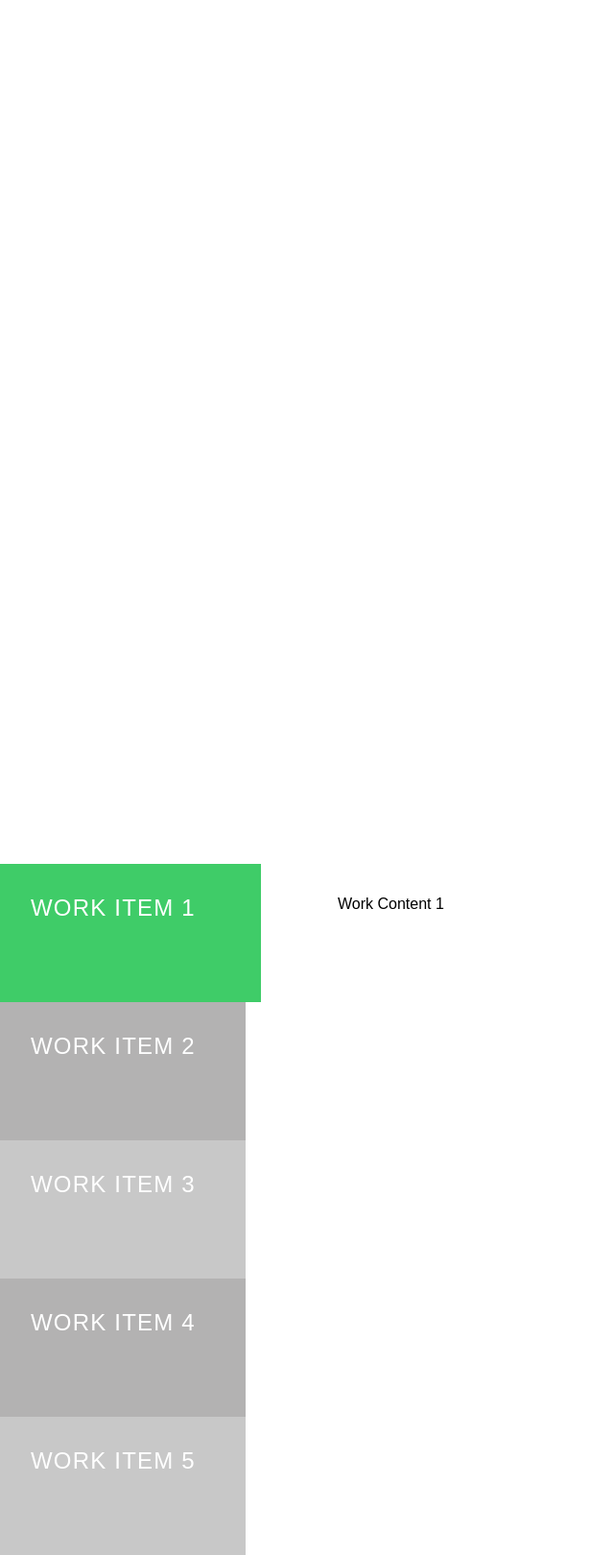
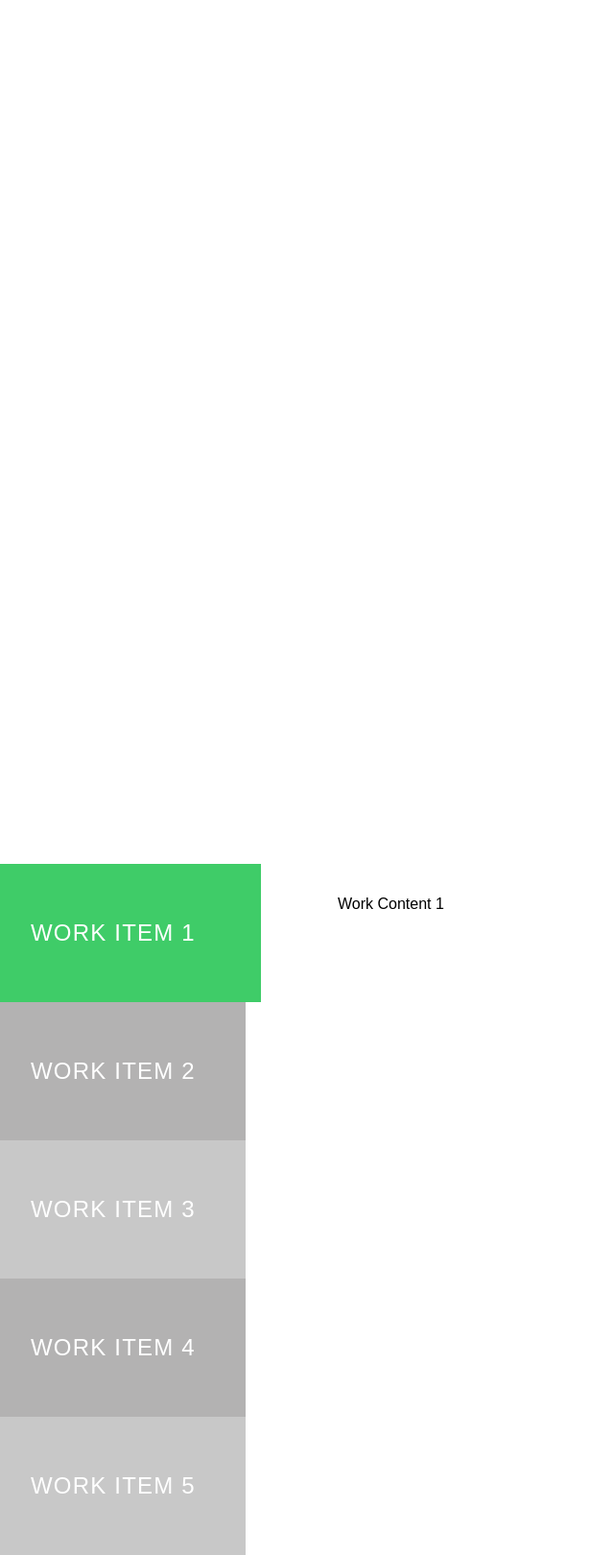
Before and after one commit to SeferDesign/seferdesign.com, a Jekyll site: the page built from index.html, in a window 1280 px wide. Shown: the whole page at 96% size, without its empty margins (0-640 px from the left). Built offline with Jekyll 4.4.1, drawn with Linux system fonts in a browser that asks for light colours; some web fonts are replaced.

Commit message:
Vertically align items

```diff
--- a/assets/style/partials/sections/_work.scss
+++ b/assets/style/partials/sections/_work.scss
@@ -79,8 +79,18 @@
 				height: 100%;
 
 				li {
+
+					position: relative;
 					flex-basis: 100%;
 					font-size: 1.5rem;
+
+					a {
+						position: absolute;
+						top: 50%;
+						left: 2rem;
+						transform: translate(0px, -50%);
+					}
+
 				}
 
 			}
```
Also changed, not shown: _includes/style.min.css, 1 other file.
